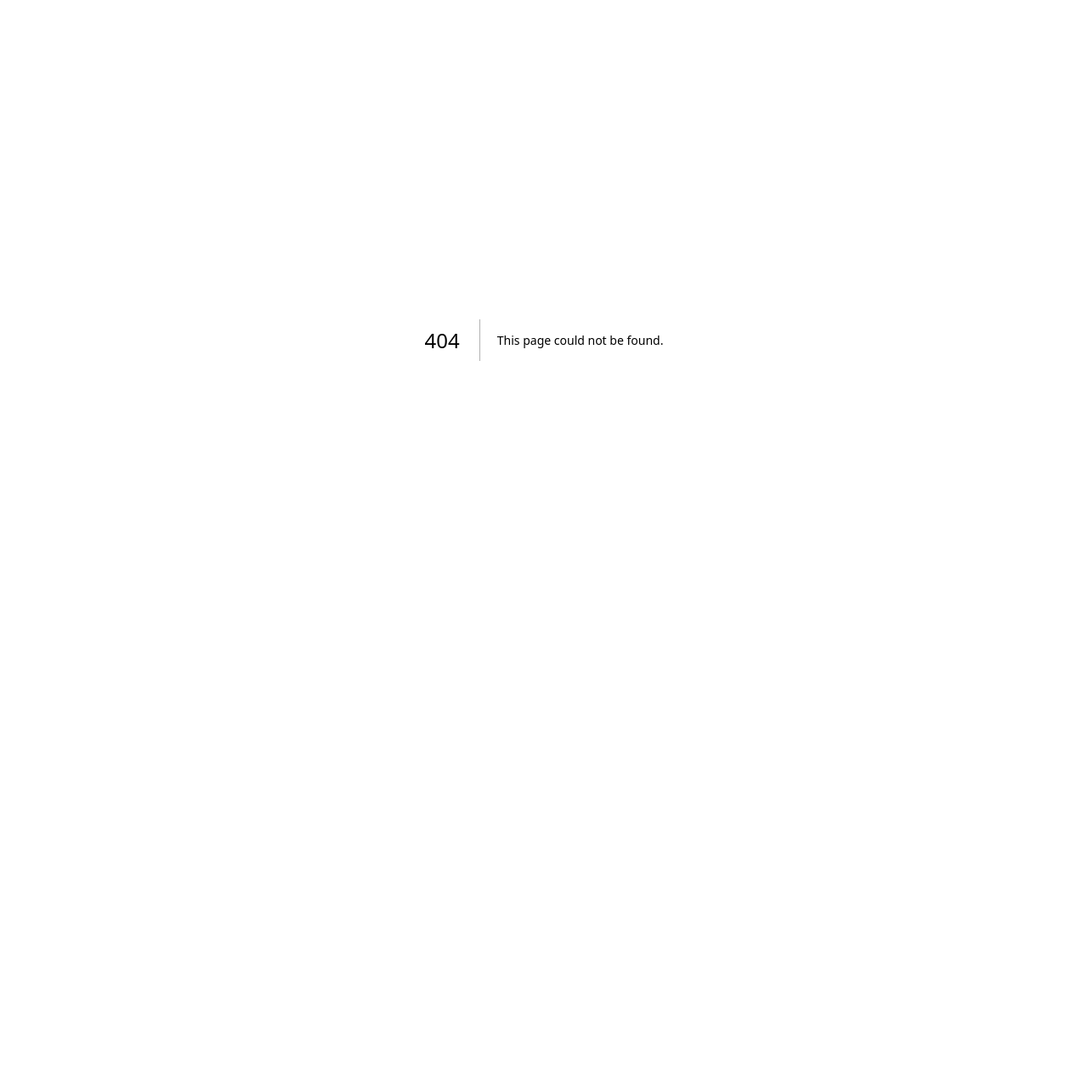
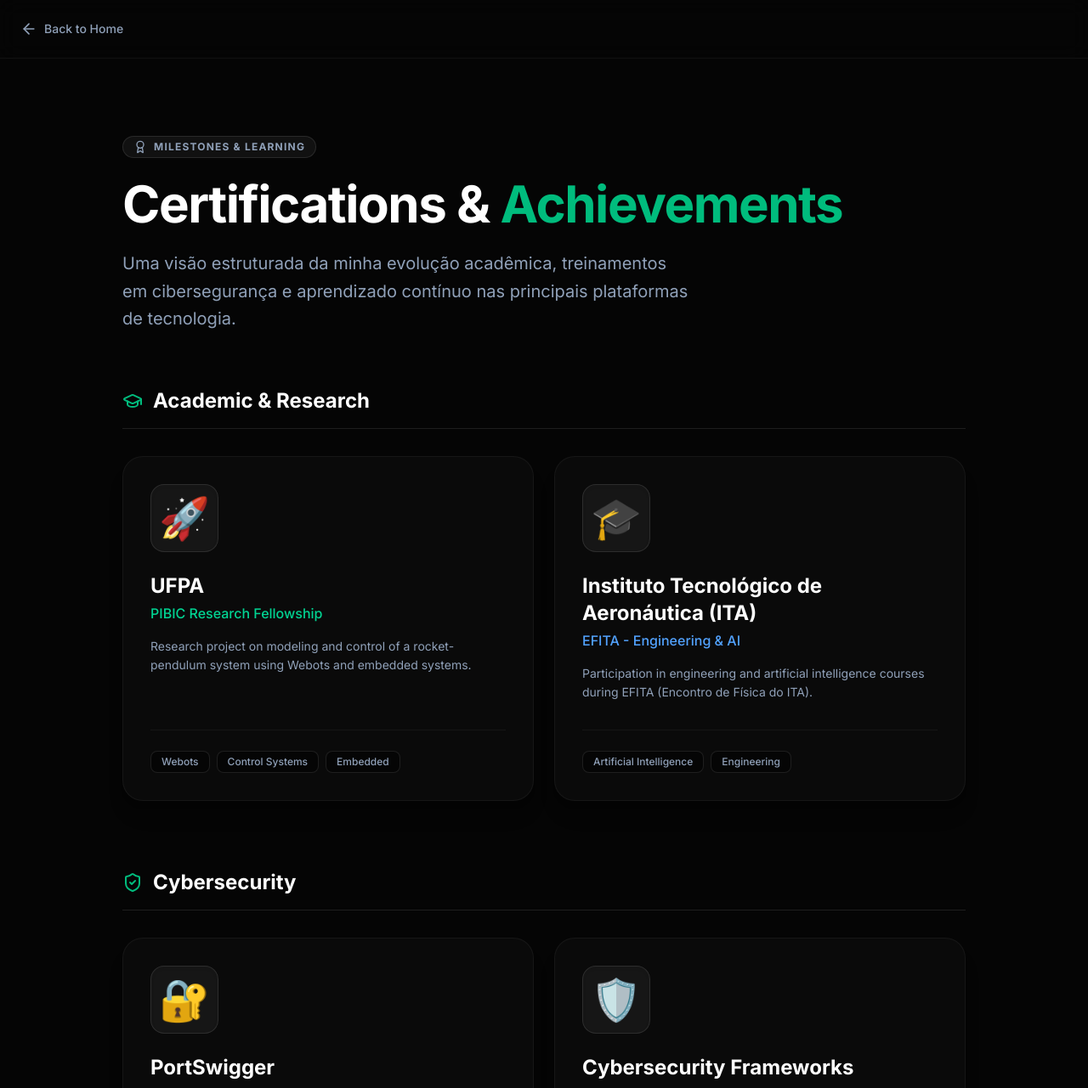
Before and after one commit to Nibson-dev/nibson-portfolio, a Next.js app: page /certifications in a window 1280 px wide. Before the commit this address had no page. Shown: the top 1281 px of the page at 85% size. Before the commit the page ends 800 px from the top, so only its background shows below. Built offline with nearby package versions, Linux system fonts and the light colour scheme.

Commit message:
feat(certifications): build academic, cybersecurity and continuous learning cards layout

```diff
--- /dev/null
+++ b/app/certifications/page.tsx
@@ -0,0 +1,199 @@
+"use client";
+
+import { motion } from "framer-motion";
+import { ArrowLeft, Award, GraduationCap, ShieldCheck, Laptop } from "lucide-react";
+import Link from "next/link";
+
+const ACADEMIC_CARDS = [
+  {
+    id: "pibic",
+    emoji: "🚀",
+    institution: "UFPA",
+    title: "PIBIC Research Fellowship",
+    period: "2026 – Present",
+    description: "Research project on modeling and control of a rocket-pendulum system using Webots and embedded systems.",
+    tags: ["Webots", "Control Systems", "Embedded"],
+    borderColor: "hover:border-emerald-500/30",
+    textColor: "text-emerald-400"
+  },
+  {
+    id: "ita",
+    emoji: "🎓",
+    institution: "Instituto Tecnológico de Aeronáutica (ITA)",
+    title: "EFITA - Engineering & AI",
+    period: "2025",
+    description: "Participation in engineering and artificial intelligence courses during EFITA (Encontro de Física do ITA).",
+    tags: ["Artificial Intelligence", "Engineering"],
+    borderColor: "hover:border-blue-500/30",
+    textColor: "text-blue-400"
+  }
+];
+
+const CYBER_CARDS = [
+  {
+    id: "portswigger",
+    emoji: "🔐",
+    institution: "PortSwigger",
+    title: "Web Security Academy",
+    period: "Continuous",
+    description: "Practical study and laboratory challenges focusing on server-side vulnerabilities.",
+    tags: ["SQLi", "XSS", "Authentication", "Access Control"],
+    borderColor: "hover:border-amber-500/30",
+    textColor: "text-amber-400"
+  },
+  {
+    id: "owasp",
+    emoji: "🛡️",
+    institution: "Cybersecurity Frameworks",
+    title: "OWASP Top 10",
+    period: "Continuous",
+    description: "Practical study of the main web application security risks and mitigation strategies.",
+    tags: ["AppSec", "Vulnerability Assessment"],
+    borderColor: "hover:border-violet-500/30",
+    textColor: "text-violet-400"
+  }
+];
+
+const TECH_SKILLS = [
+  { name: "Cisco", category: "Networking & Security" },
+  { name: "Microsoft Learn", category: "Cloud & Development" },
+  { name: "Google", category: "Data & Cloud" },
+  { name: "AWS", category: "Cloud Architecture" },
+  { name: "Azure", category: "Enterprise Cloud" },
+  { name: "Coursera", category: "Continuous Learning" }
+];
+
+export default function CertificationsPage() {
+  return (
+    <main className="min-h-screen bg-[#050505] text-slate-300 font-sans selection:bg-emerald-500/30 pb-32">
+
+      {/* NAV */}
+      <nav className="fixed top-0 left-0 w-full z-50 px-6 py-6 flex justify-between items-center bg-[#050505]/80 backdrop-blur-md border-b border-white/5">
+        <Link href="/" className="group flex items-center gap-2 text-slate-400 hover:text-white transition-colors">
+          <ArrowLeft className="w-5 h-5 group-hover:-translate-x-1 transition-transform" />
+          <span className="text-sm font-medium">Back to Home</span>
+        </Link>
+      </nav>
+
+      {/* HEADER */}
+      <section className="pt-40 pb-16 px-4 max-w-5xl mx-auto">
+        <motion.div
+          initial={{ opacity: 0, y: 20 }}
+          animate={{ opacity: 1, y: 0 }}
+          transition={{ duration: 0.6 }}
+        >
+          <div className="inline-flex items-center gap-2 mb-6 px-3 py-1 rounded-full border border-white/10 bg-white/5 text-slate-400 text-xs font-bold tracking-widest uppercase">
+            <Award className="w-4 h-4" />
+            Milestones & Learning
+          </div>
+          <h1 className="text-4xl md:text-6xl font-bold text-white mb-6 tracking-tight">
+            Certifications & <span className="text-emerald-500">Achievements</span>
+          </h1>
+          <p className="text-lg md:text-xl text-slate-400 max-w-2xl leading-relaxed">
+            Uma visão estruturada da minha evolução acadêmica, treinamentos em cibersegurança e aprendizado contínuo nas principais plataformas de tecnologia.
+          </p>
+        </motion.div>
+      </section>
+
+      {/* 1. ACADEMIC & RESEARCH */}
+      <section className="px-4 max-w-5xl mx-auto mb-20">
+        <div className="flex items-center gap-3 mb-8 border-b border-white/10 pb-4">
+          <GraduationCap className="w-6 h-6 text-emerald-500" />
+          <h2 className="text-2xl font-bold text-white">Academic & Research</h2>
+        </div>
+
+        <div className="grid grid-cols-1 md:grid-cols-2 gap-6">
+          {ACADEMIC_CARDS.map((card, index) => (
+            <motion.div
+              key={card.id}
+              initial={{ opacity: 0, y: 20 }}
+              whileInView={{ opacity: 1, y: 0 }}
+              viewport={{ once: true }}
+              transition={{ delay: index * 0.1 }}
+              className={`p-8 rounded-3xl bg-[#0a0a0a] border border-white/5 transition-all flex flex-col h-full shadow-xl ${card.borderColor}`}
+            >
+              <div className="text-5xl mb-6 bg-white/5 w-20 h-20 flex items-center justify-center rounded-2xl border border-white/10 shadow-inner">
+                {card.emoji}
+              </div>
+              <h3 className="text-2xl font-bold text-white mb-1">{card.institution}</h3>
+              <h4 className={`${card.textColor} font-medium mb-4`}>{card.title}</h4>
+              <p className="text-slate-400 text-sm leading-relaxed mb-8 flex-grow">
+                {card.description}
+              </p>
+              <div className="flex flex-wrap gap-2 pt-6 border-t border-white/5">
+                {card.tags.map((tag, i) => (
+                  <span key={i} className="px-3 py-1 bg-[#050505] border border-white/10 rounded-lg text-xs font-medium text-slate-400">
+                    {tag}
+                  </span>
+                ))}
+              </div>
+            </motion.div>
+          ))}
+        </div>
+      </section>
+
+      {/* 2. CYBERSECURITY */}
+      <section className="px-4 max-w-5xl mx-auto mb-20">
+        <div className="flex items-center gap-3 mb-8 border-b border-white/10 pb-4">
+          <ShieldCheck className="w-6 h-6 text-emerald-500" />
+          <h2 className="text-2xl font-bold text-white">Cybersecurity</h2>
+        </div>
+
+        <div className="grid grid-cols-1 md:grid-cols-2 gap-6">
+          {CYBER_CARDS.map((card, index) => (
+            <motion.div
+              key={card.id}
+              initial={{ opacity: 0, y: 20 }}
+              whileInView={{ opacity: 1, y: 0 }}
+              viewport={{ once: true }}
+              transition={{ delay: index * 0.1 }}
+              className={`p-8 rounded-3xl bg-[#0a0a0a] border border-white/5 transition-all flex flex-col h-full shadow-xl ${card.borderColor}`}
+            >
+              <div className="text-5xl mb-6 bg-white/5 w-20 h-20 flex items-center justify-center rounded-2xl border border-white/10 shadow-inner">
+                {card.emoji}
+              </div>
+              <h3 className="text-2xl font-bold text-white mb-1">{card.institution}</h3>
+              <h4 className={`${card.textColor} font-medium mb-4`}>{card.title}</h4>
+              <p className="text-slate-400 text-sm leading-relaxed mb-8 flex-grow">
+                {card.description}
+              </p>
+              <div className="flex flex-wrap gap-2 pt-6 border-t border-white/5">
+                {card.tags.map((tag, i) => (
+                  <span key={i} className="px-3 py-1 bg-[#050505] border border-white/10 rounded-lg text-xs font-medium text-slate-400">
+                    {tag}
+                  </span>
+                ))}
+              </div>
+            </motion.div>
+          ))}
+        </div>
+      </section>
+
+      {/* 3. TECHNICAL SKILLS & CONTINUOUS LEARNING */}
+      <section className="px-4 max-w-5xl mx-auto">
+        <div className="flex items-center gap-3 mb-8 border-b border-white/10 pb-4">
+          <Laptop className="w-6 h-6 text-emerald-500" />
+          <h2 className="text-2xl font-bold text-white">Technical Skills & Continuous Learning</h2>
+        </div>
+
+        <motion.div
+          initial={{ opacity: 0, y: 20 }}
+          whileInView={{ opacity: 1, y: 0 }}
+          viewport={{ once: true }}
+          className="grid grid-cols-2 md:grid-cols-3 lg:grid-cols-6 gap-4"
+        >
+          {TECH_SKILLS.map((skill, index) => (
+            <div
+              key={index}
+              className="p-4 rounded-2xl bg-[#0a0a0a] border border-white/5 hover:border-emerald-500/30 transition-colors flex flex-col items-center justify-center text-center shadow-md group"
+            >
+              <span className="font-bold text-white text-sm group-hover:text-emerald-400 transition-colors mb-1">{skill.name}</span>
+              <span className="text-[10px] text-slate-500 uppercase tracking-wider">{skill.category}</span>
+            </div>
+          ))}
+        </motion.div>
+      </section>
+
+    </main>
+  );
+}
```
